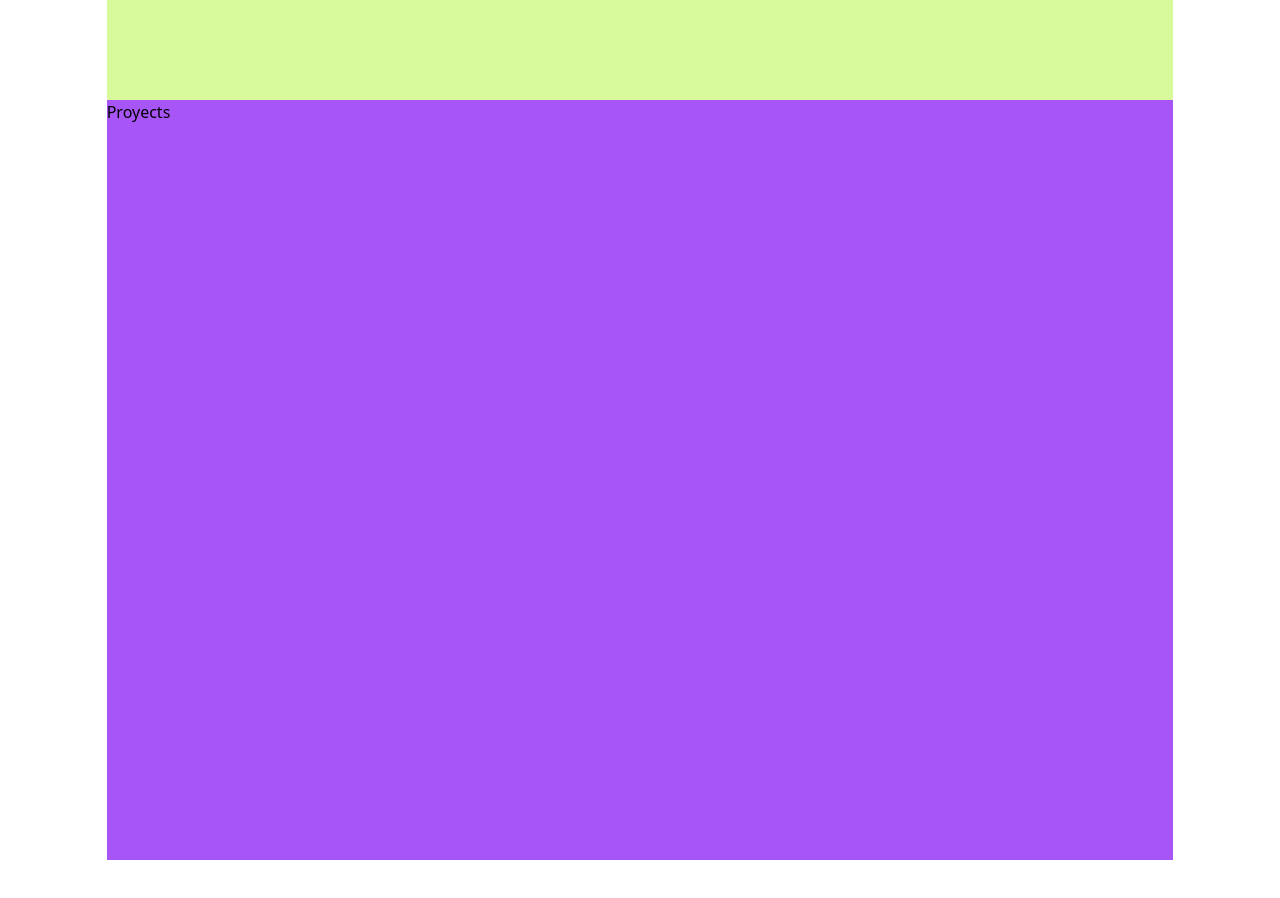
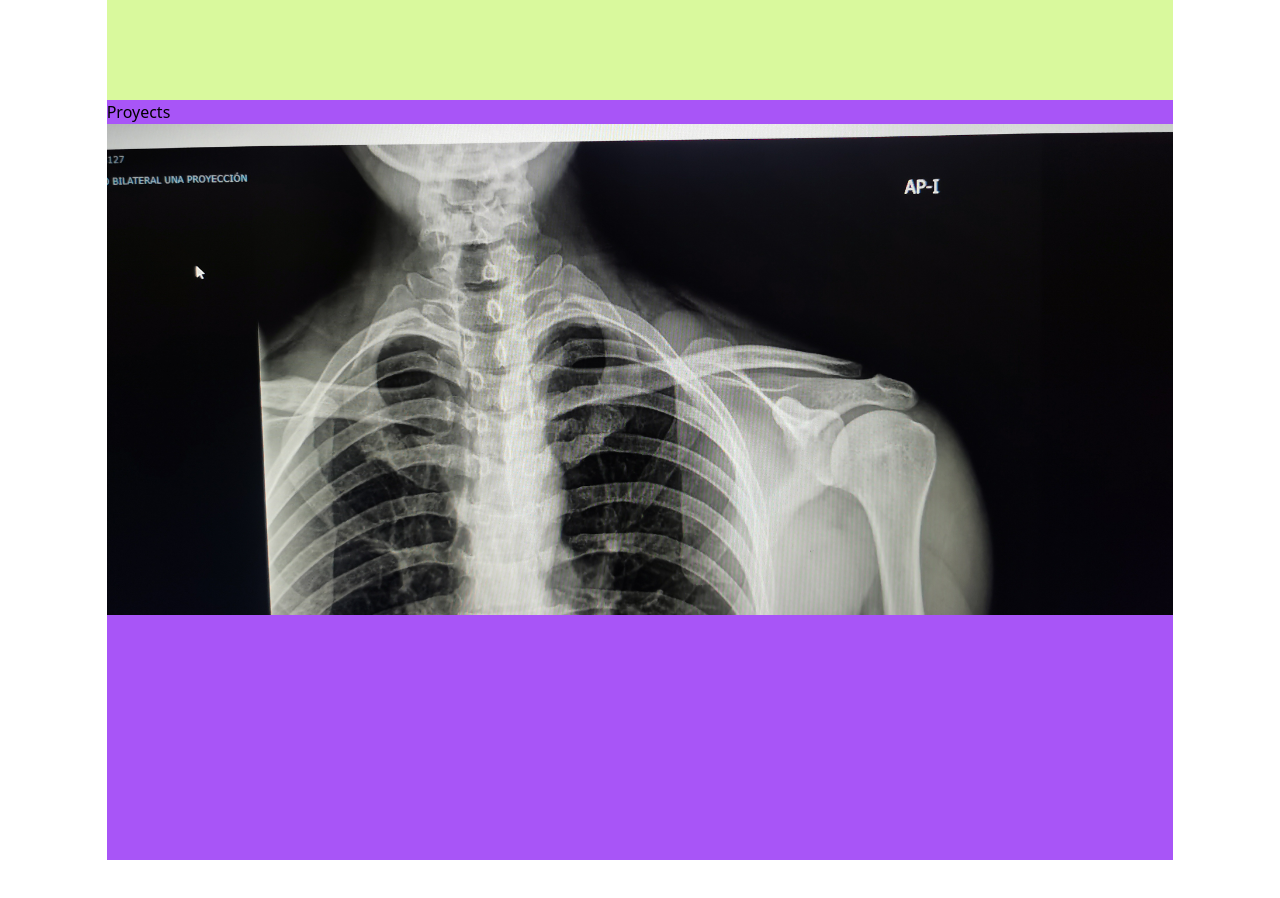
Before and after one commit to uri1490/ProyectoPortafolio, a React (Vite) app: page / in a window 1280 px wide. Shown: the part 1460-2358 px from the top of the page. Built offline with nearby package versions, Linux system fonts and the light colour scheme.

Commit message:
agrega imagen proyecto

```diff
--- a/src/components/Projects.jsx
+++ b/src/components/Projects.jsx
@@ -6,6 +6,7 @@ export const Projects = () => {
         className="bg-purple-500 w-full scroll-mt-[5vh] snap-start"
       >
         Proyects
+        <img src="./h1.jpg" alt="" />
       </div>
     </>
   );
```
Also changed, not shown: public/h1.jpg (added).
